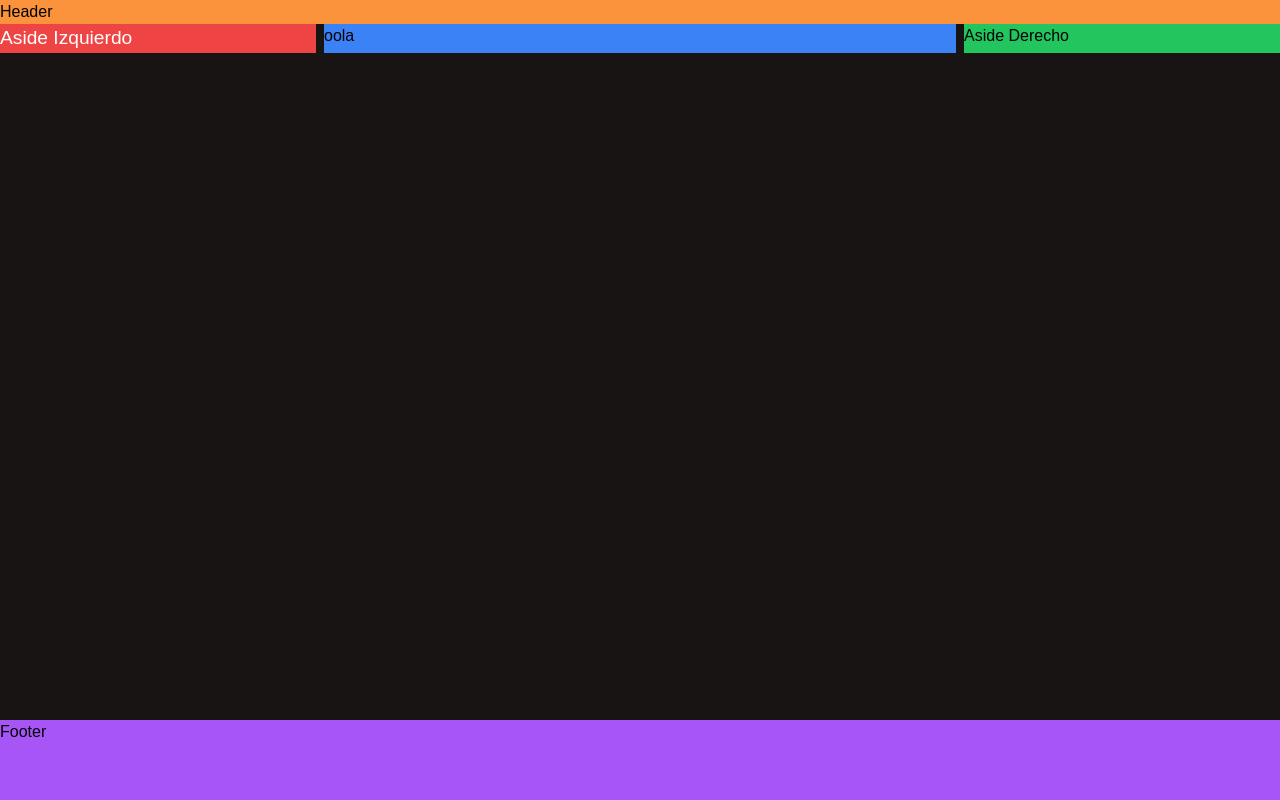
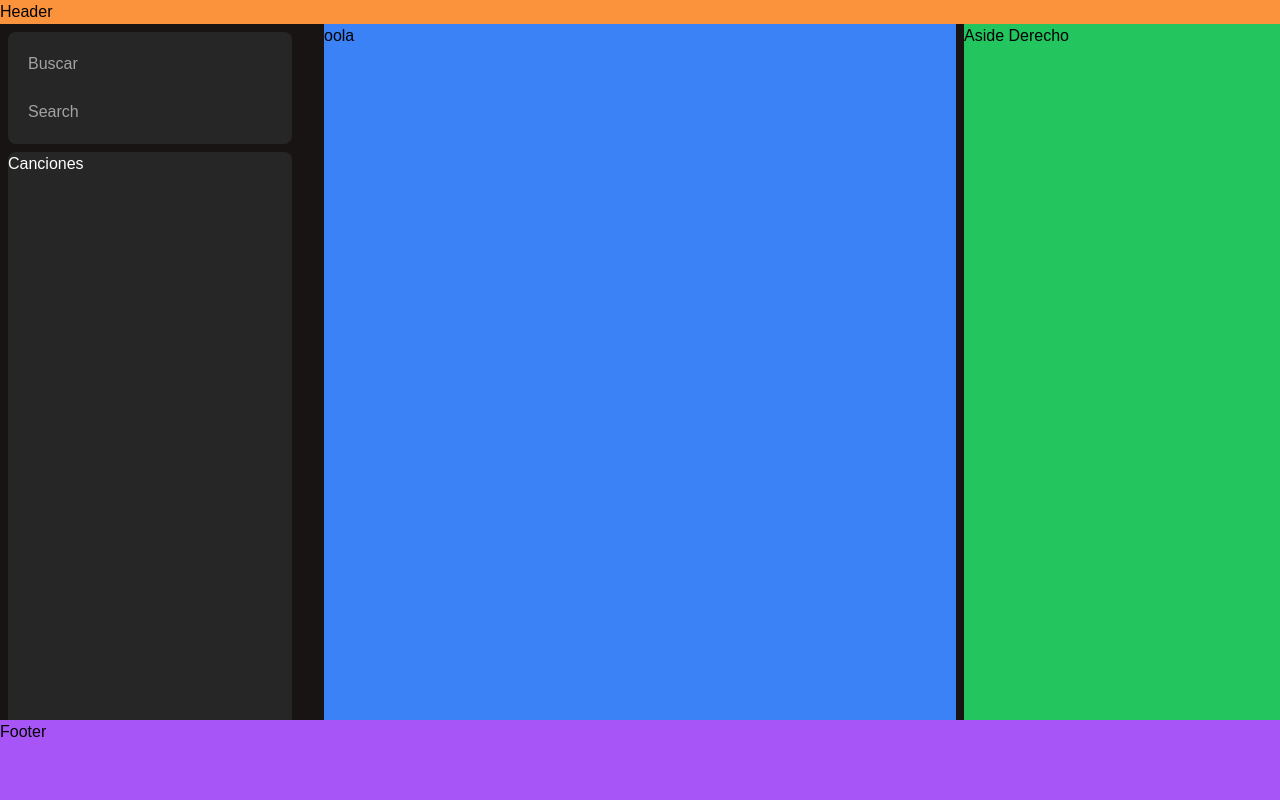
Before and after one commit to Edubedo/Clon-Spotify, a React (Vite) app: page / in a window 1280 px wide. Shown: the top 800 px of the page. Built offline with nearby package versions, Linux system fonts and the light colour scheme.

Commit message:
Home and Search Links

```diff
--- a/package.json
+++ b/package.json
@@ -15,7 +15,8 @@
     "react-icons": "^4.12.0",
     "react-router-dom": "^6.21.1",
     "redux": "^5.0.1",
-    "socket.io": "^4.7.3"
+    "socket.io": "^4.7.3",
+    "tailwind-merge": "^2.2.0"
   },
   "devDependencies": {
     "@types/react": "^18.2.43",
--- a/src/pages/base/AsideIzquierdo/AsideIzquierdo.jsx
+++ b/src/pages/base/AsideIzquierdo/AsideIzquierdo.jsx
@@ -1,11 +1,28 @@
-import React from 'react';
+import React, { Children } from 'react';
+import { Link } from 'react-router-dom';
 
-function AsideIzquierdo() {
+const AsideIzquierdo = () => {
   return (
-    <aside className=" bg-red-500  text-white  transition-all   transition-all border-t-1 text-[1.2rem] bg-principal-5  lg:flex h-[100%]">
-      Aside Izquierdo
-    </aside>
+
+
+    <div className='h-full'>
+      <div className='hidden md:flex flex-col gap-y-2 bg-black h-full w-[300px] p-2'>
+
+        <box className="bg-neutral-800 rounded-lg h-fit w-full text-white">
+          <div className='flex flex-col gap-y-4 px-5 py-4'>
+            <Link className="flex flex-row h-auto items-center w-full gap-x-4 text-md font-medium cursor-pointer hover:text-white transition text-neutral-400 py-1">Buscar</Link>
+            <Link className="flex flex-row h-auto items-center w-full gap-x-4 text-md font-medium cursor-pointer hover:text-white transition text-neutral-400 py-1">Search</Link>
+          </div>
+        </box>
+        <box className="bg-neutral-800 rounded-lg overflow-y-auto h-[100vh] text-white">
+          Canciones
+        </box>
+
+      </div>
+    </div>
+
   );
+
 }
 
 export default AsideIzquierdo;
```
Also changed, not shown: 1 other file (tests, documents, lock files or other folders).
